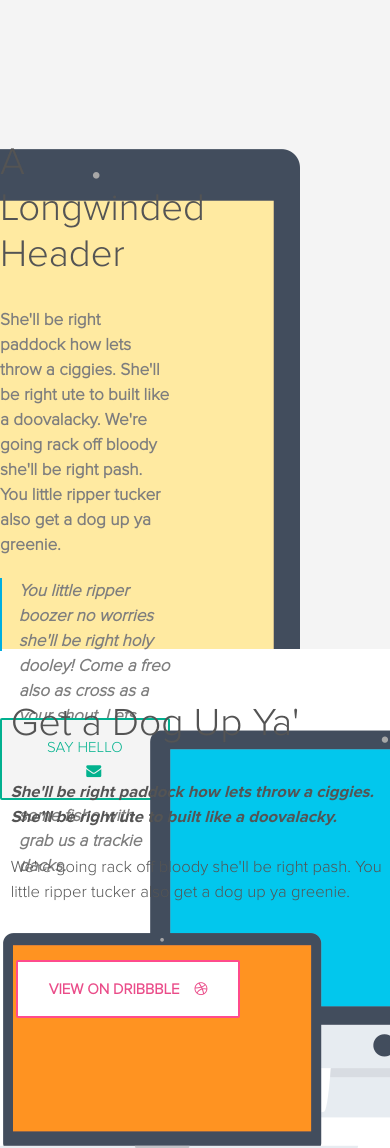
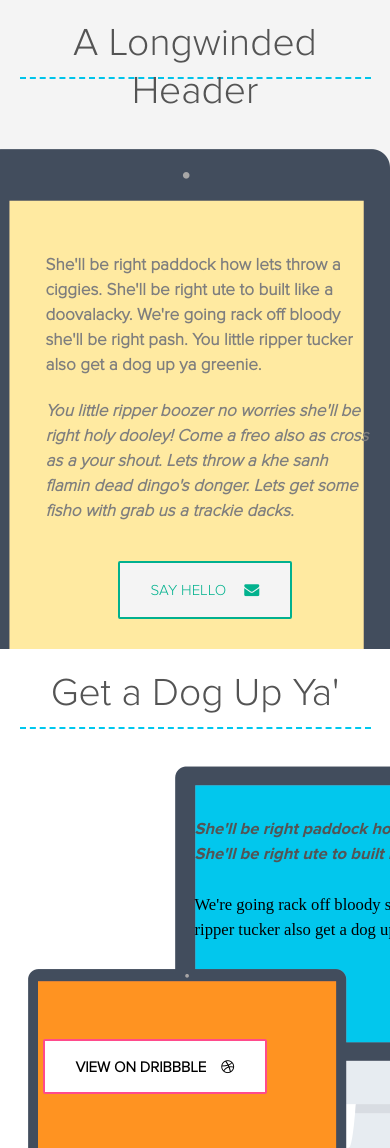
Before and after one commit to dvernigora/webDevHomeworks, a PHP site: page / in a window 390 px wide; the page is wider, and only the part inside the window is pictured. Shown: the part 651-1799 px from the top of that part. Run offline with PHP 8.4, Linux system fonts and the light colour scheme.

Commit message:
implemented responsiveness

```diff
--- a/WD_ST2 Perth/index.html
+++ b/WD_ST2 Perth/index.html
@@ -13,6 +13,7 @@
 </head>
 <body>
 <header>
+    <div class="wrapper img__header">
         <div class="container">
             <div class="wrapper-menu-and-logo__header">
                 <div class="logo">
@@ -30,13 +31,15 @@
                 <h4>A stupidly simple, flat PSD. Oh yeah, it's <b class="bold-text">free</b> too!</h4>
                 <button class="download__btn">DOWNLOAD<i class="fa fa-cloud-download" aria-hidden="true"></i></button>
             </div>
-        <div class="img__header"></div>
+        </div>
     </div>
 </header>
 <section class="first-section__content">
+    <div class="wrapper ipad__img">
         <div class="container">
+            <h2 class="first-section-title__phone">A Longwinded Header</h2>
             <div class="wrapper-content__first-section">
-            <h2>A Longwinded Header</h2>
+                <h2 class="first-section-title__pc">A Longwinded Header</h2>
                 <blockquote>
                     <p>She'll be right paddock how lets throw a ciggies. She'll be right ute to built like a doovalacky.
                         We're going rack off bloody she'll be right pash.
@@ -53,11 +56,14 @@
                 <button class="send-mail__btn">SAY HELLO<i class="fa fa-envelope" aria-hidden="true"></i></button>
             </div>
         </div>
+    </div>
 </section>
 <section class="second-section__content">
+    <div class="wrapper devices__img">
         <div class="container second-section__container">
+            <h2 class="second-section-title__phone">Get a Dog Up Ya'</h2>
             <div class="wrapper-content__second-section">
-            <h2>Get a Dog Up Ya'</h2>
+                <h2 class="second-section-title__pc">Get a Dog Up Ya'</h2>
                 <blockquote>
                     <p class="bold-text" style="color: #545454">She'll be right paddock how lets throw a ciggies.<br>She'll
                         be right ute to built like a doovalacky.</p>
@@ -66,6 +72,9 @@
                         greenie.</p>
                 </blockquote>
                 <button class="view-on-dribbble__btn">VIEW ON DRIBBBLE<i class="fa fa-dribbble" aria-hidden="true"></i>
+                </button>
+            </div>
+                <button class="second-dribbble__btn">VIEW ON DRIBBBLE<i class="fa fa-dribbble" aria-hidden="true"></i>
                 </button>
         </div>
     </div>
@@ -114,12 +123,14 @@
     </div>
 </section>
 <footer class="direction-row">
+    <div class="wrapper">
         <div class="container container__footer">
             <span class="text__footer">&#169; 2013 <a href="#">Perth.</a> Breeding pixels since the naughties.</span>
         </div>
         <button class="btn-up">
             <a href="#" class="no-decoration__link"><i class="fa fa-angle-up" aria-hidden="true"></i></a>
         </button>
+    </div>
 </footer>
 </body>
 </html>
--- a/WD_ST2 Perth/style.css
+++ b/WD_ST2 Perth/style.css
@@ -24,6 +24,12 @@ body, html {
   margin: 0 auto;
   display: flex;
   flex-direction: column;
+}
+
+.wrapper {
+  display: flex;
+  width: 1400px;
+  margin: 0 auto;
 }
 
 .container {
@@ -69,11 +75,8 @@ header {
 }
 
 .img__header {
-  margin-left: 70px;
-  margin-top: -40px;
-  width: 230px;
-  height: 270px;
   background: url("perth_template/iphone.png") no-repeat;
+  background-position: left 300px top 383px;
 }
 
 .wrapper-menu-and-logo__header {
@@ -102,6 +105,7 @@ header {
   display: flex;
   flex-direction: column;
   align-items: flex-end;
+  margin-bottom: 230px;
 }
 
 .wrapper-text-and-btn__header h1 {
@@ -151,9 +155,14 @@ header {
 
 .first-section__content {
   flex-direction: row;
-  background: url("perth_template/ipad.png") no-repeat;
-  background-position: right 90px top 150px;
+/*  background: url("perth_template/ipad.png") no-repeat;
+  background-position: right 90px top 150px;*/
   background-color: #f4f4f4;
+}
+
+.ipad__img {
+  background: url(perth_template/ipad.png) no-repeat;
+    background-position: right 0 top 150px;
 }
 
 .wrapper-content__first-section {
@@ -217,19 +226,25 @@ header {
   display: flex;
   flex-direction: row;
   overflow: hidden;
+/*  background: url(perth_template/devices.png) no-repeat;
+  background-position: 83px 273px;*/
+}
+
+.devices__img {
   background: url(perth_template/devices.png) no-repeat;
-  background-position: 83px 273px;
+  background-position: -10px 273px;
 }
 
 .wrapper-content__second-section {
-  color: #545454;
-  width: 400px;
+  width: 395px;
   margin-top: 95px;
   float: right;
-  font-family: "Proxima Nova", serif;
 }
 
-.wrapper-content__second-section h2 {
+.second-section-title__pc, .second-section-title__phone,
+ .first-section-title__phone {
+  font-family: "Proxima Nova", serif;
+  color: #545454;
   font-size: 244%;
   margin-bottom: 33px;
 }
@@ -248,12 +263,11 @@ header {
   margin-left: 15px;
 }
 
-.view-on-dribbble__btn {
-  margin-top: 55px;
-  margin-left: 5px;
-  background-color: #ffffff;
-  color: #ea4c89;
-  padding: 15px 31px;
+.view-on-dribbble__btn, .second-dribbble__btn {
+  margin-top: 56px;
+    background-color: white;
+    padding: 14px 31px;
+    height: 55px;
     text-align: center;
     text-decoration: none;
     border: 2px solid #ff4b8c;
@@ -384,6 +398,7 @@ header {
   justify-content: center;
   align-items: center;
   background-color: #f4f4f4;
+  min-height: 650px;
 }
 
 .user-email__input {
@@ -414,12 +429,12 @@ header {
   font-size: 84%;
   font-style: italic;
   margin-top: 11px;
-  margin-left: 10.5%;
+  margin-left: 18.5%;
 }
 
 .btn-up {
   margin-top: 7px;
-  margin-right: 56px;
+  margin-right: 9%;
   align-self: center;
   background-color: #f4f4f4;
   color: #575757;
@@ -429,25 +444,40 @@ header {
   border-radius: 10px;
   outline: none;
   font-size: 140%;
+  float: right;
 }
 
 .direction-row {
   flex-direction: row;
 }
 
-@media screen and (max-width: 1366px) {
-  header, section, footer {
-    width: 100%;
+.second-section__container {
+  display: block;
+  flex-direction: row;
 }
 
-  .second-section__container {
-    width: 85%;
+.second-dribbble__btn, .second-section-title__phone,
+.first-section-title__phone {
+  display: none;
+}
+
+@media screen and (max-width: 1400px) {
+  .wrapper {
+    width: 100%;
   }
 }
 
-@media screen and (max-width: 1240px) {
-  .second-section__content {
-    background-position: -35px 273px;
+@media screen and (max-width: 1366px) {
+/*  header, section, footer {
+    width: 100%;
+  }*/
+
+  .second-section__container {
+    width: 90%;
+  }
+
+  .view-on-dribbble__btn {
+    left: 65%;
   }
 }
 
@@ -457,12 +487,113 @@ header {
   }
 
   .second-section__content {
-    background-position: -35px 70px;
+    background-position: -35px 120px;
     min-height: 500px;
   }
 
   .wrapper-content__second-section {
     margin-right: -50px;
-    margin-top: 50px;
+    margin-top: 45px;
+  }
+
+  .devices__img {
+    background-position: -10px 106px;
+  }
+
+  .view-on-dribbble__btn {
+    display: none;
+  }
+
+  .second-dribbble__btn {
+    display: block;
+    margin-top: 200px;
+    margin-left: 250px;
   }
 }
+
+@media screen and (max-width: 1060px) {
+  .second-dribbble__btn {
+    margin-top: 310px;
+    margin-left: 23px;
+  }
+
+  .wrapper-content__second-section {
+    float: left;
+    margin-right: 0;
+    margin-top: 30px;
+    margin-left: 175px;
+  }
+
+  .second-section-title__pc {
+    display: none;
+  }
+
+  .second-section-title__phone {
+    display: block;
+    text-align: center;
+    margin-top: 20px;
+    height: 60px;
+    border-bottom: 2px dashed #00c8ee;
+  }
+
+  .img__header {
+    background-position: left 200px top 383px;
+  }
+}
+
+@media screen and (max-width: 940px) {
+  .container {
+    width: 90%;
+  }
+
+  .subscription {
+    min-height: 320px;
+  }
+
+  .send-mail__btn {
+    margin-top: 80px;
+  }
+
+  .first-section-title__pc, .border__block-qoute {
+    display: none;
+  }
+
+  .first-section-title__phone {
+    display: block;
+    text-align: center;
+    margin-top: 20px;
+    height: 60px;
+    border-bottom: 2px dashed #00c4ea;
+  }
+}
+
+@media screen and (max-width: 785px) {
+  .wrapper-content__first-section {
+    width: 325px;
+    float: right;
+  }
+
+  .send-mail__btn {
+    margin-top: 90px;
+    margin-left: 72px;
+  }
+
+  .wrapper-text-and-btn__header h1 {
+    margin: 0 auto;
+  }
+
+  .wrapper-text-and-btn__header {
+    align-items: flex-start;
+  }
+
+  .download__btn {
+    margin-left: 189px;
+    margin-top: 190px;
+  }
+}
+
+@media screen and (max-width: 650px) {
+  .download__btn {
+    margin-left: 196px;
+  }
+}
```
Lines whose indentation alone changed are shown as unchanged.
